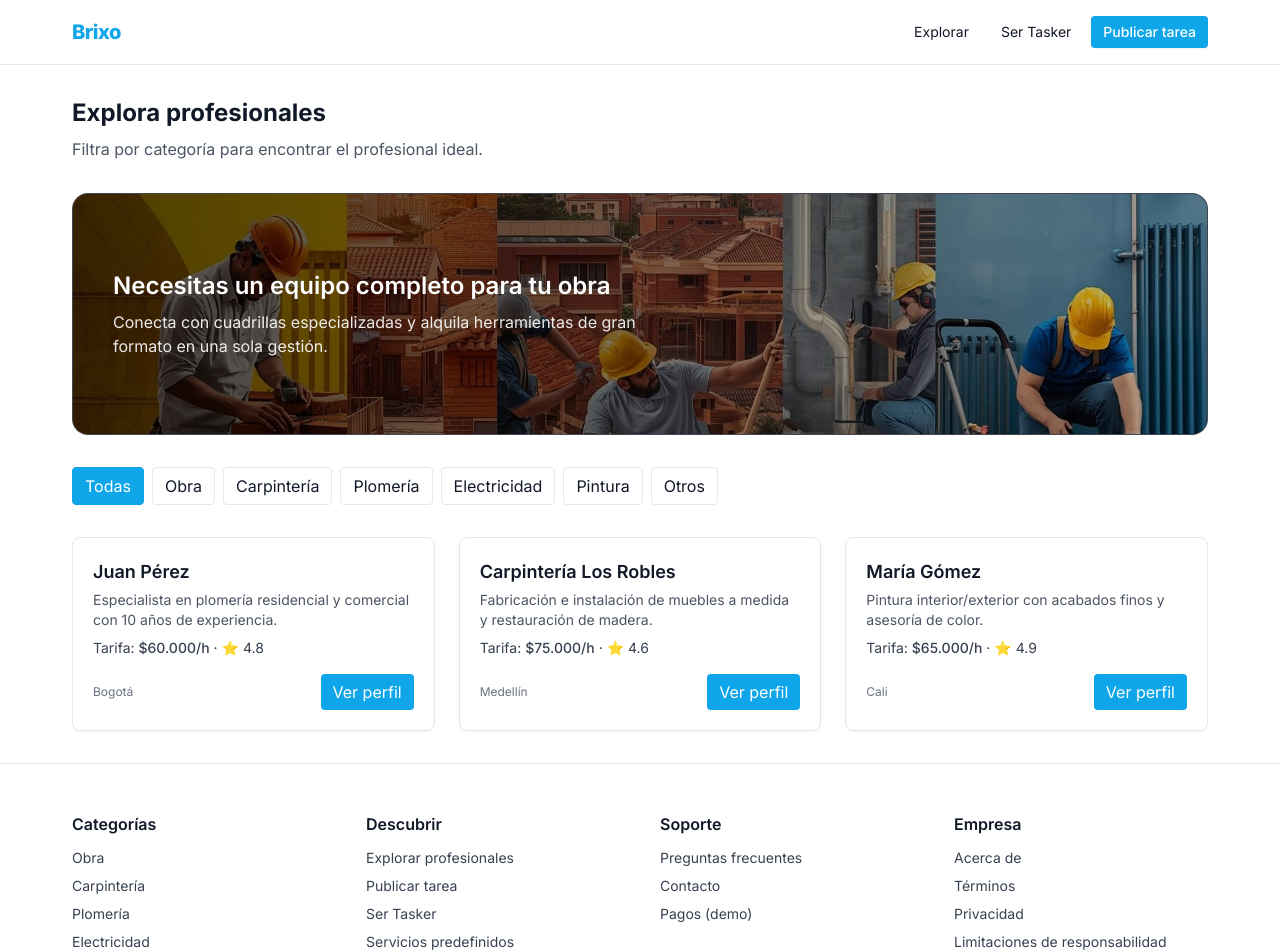
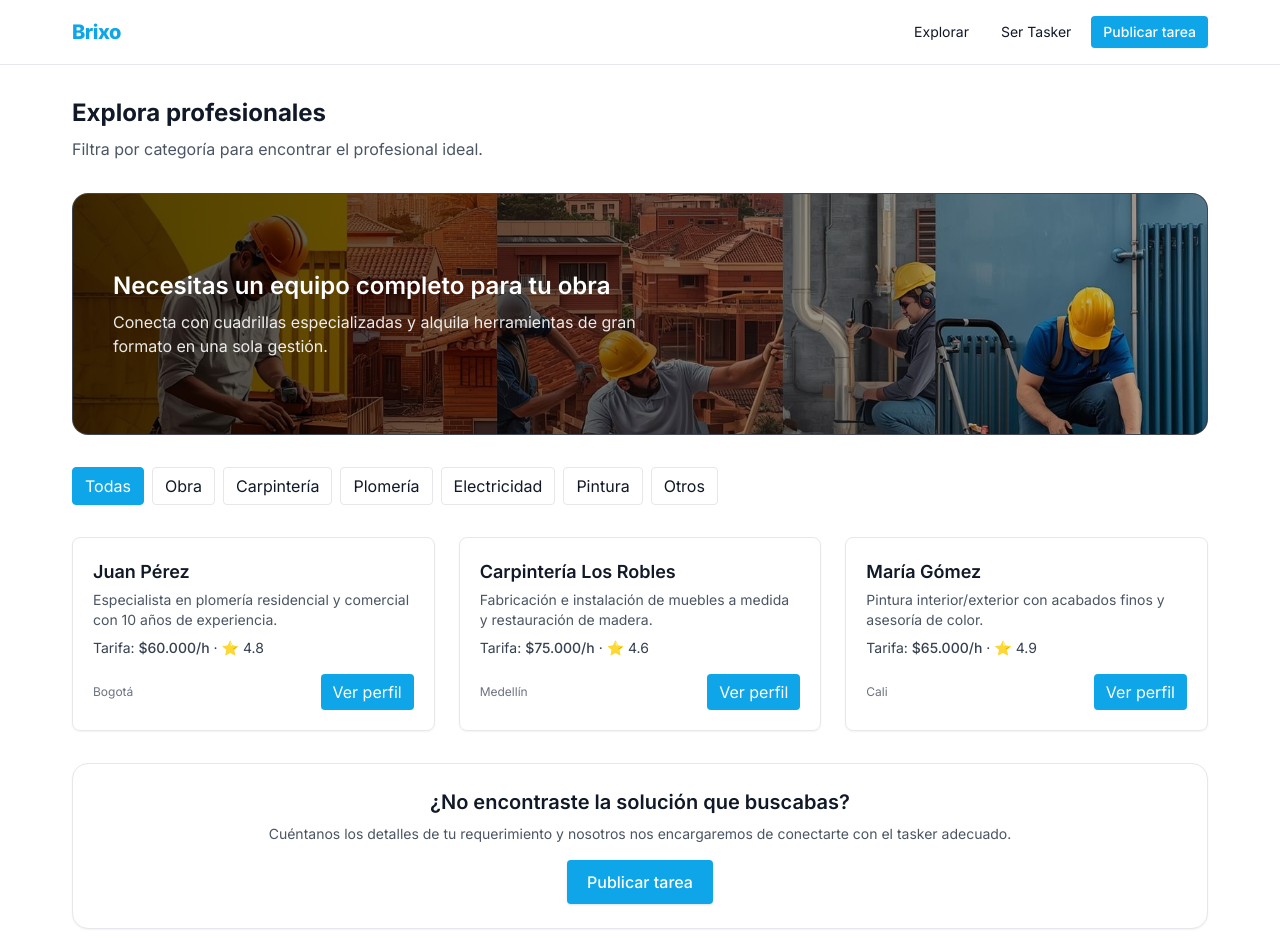
Before and after one commit to mikerb95/brixo, a Next.js app: page /taskers in a window 1280 px wide. Shown: the top 952 px of the page. Built offline with nearby package versions, Linux system fonts and the light colour scheme.

Commit message:
Add call-to-action section for task posting on TaskersPage

```diff
--- a/app/taskers/page.tsx
+++ b/app/taskers/page.tsx
@@ -56,6 +56,21 @@ export default function TaskersPage({ searchParams }: { searchParams: { cat?: st
           </li>
         ))}
       </ul>
+
+      <section className="rounded-2xl border bg-white p-6 text-center shadow-sm">
+        <h2 className="text-xl font-semibold text-gray-900">¿No encontraste la solución que buscabas?</h2>
+        <p className="mt-2 text-sm text-gray-600">
+          Cuéntanos los detalles de tu requerimiento y nosotros nos encargaremos de conectarte con el tasker adecuado.
+        </p>
+        <div className="mt-4">
+          <Link
+            href="/contratar"
+            className="inline-flex items-center rounded bg-brand px-5 py-2.5 font-medium text-white shadow hover:bg-brand-dark"
+          >
+            Publicar tarea
+          </Link>
+        </div>
+      </section>
     </div>
   )
 }
```
